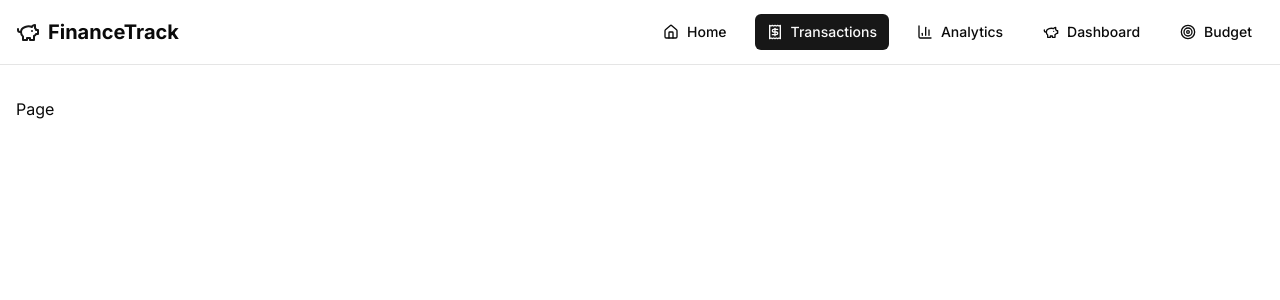
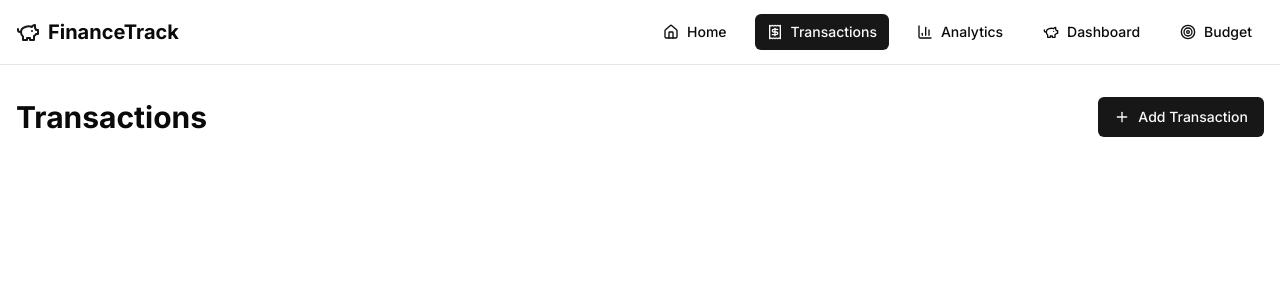
Before and after one commit to Rajdp-krmkr/financetrack, a Next.js app: page /transactions in a window 1280 px wide. Shown: the top 300 px of the page. Built offline with nearby package versions, Linux system fonts and the light colour scheme.

Commit message:
Add transaction management features; implement add, update, and delete functionality with TransactionForm component

```diff
--- a/app/transactions/page.jsx
+++ b/app/transactions/page.jsx
@@ -7,11 +7,57 @@ import {
   deleteTransaction,
   updateTransaction,
 } from "@/lib/data";
+import { Card, CardContent, CardHeader, CardTitle } from "@/components/ui/card";
+
+import { Button } from "@/components/ui/button";
+import TransactionForm from "@/components/TransactionForm";
+
+import { Plus } from "lucide-react";
 
 const Page = () => {
   const [showForm, setShowForm] = useState(false);
   const [transactions, setTransactions] = useState(getTransactions());
-  return <div>Page</div>;
+
+  const handleAddTransaction = (transaction) => {
+    const newTransaction = addTransaction(transaction);
+    setTransactions([newTransaction, ...transactions]);
+    setShowForm(false);
+  };
+
+  const handleUpdateTransaction = (updatedTransaction) => {
+    updateTransaction(updatedTransaction);
+    setTransactions(getTransactions());
+  };
+
+  const handleDeleteTransaction = (id) => {
+    deleteTransaction(id);
+    setTransactions(transactions.filter((t) => t.id !== id));
+  };
+
+  return (
+    <div className="space-y-6">
+      <div className="flex justify-between items-center">
+        <h1 className="text-3xl font-bold">Transactions</h1>
+        <Button onClick={() => setShowForm(true)}>
+          <Plus className="mr-2 h-4 w-4" />
+          Add Transaction
+        </Button>
+      </div>
+      {showForm && (
+        <Card>
+          <CardHeader>
+            <CardTitle>New Transaction</CardTitle>
+          </CardHeader>
+          <CardContent>
+            <TransactionForm
+              onSubmit={handleAddTransaction}
+              onCancel={() => setShowForm(false)}
+            />
+          </CardContent>
+        </Card>
+      )}
+    </div>
+  );
 };
 
 export default Page;
--- /dev/null
+++ b/components/TransactionForm.jsx
@@ -0,0 +1,9 @@
+import React from 'react'
+
+const TransactionForm = () => {
+  return (
+    <div>TransactionForm</div>
+  )
+}
+
+export default TransactionForm
```
